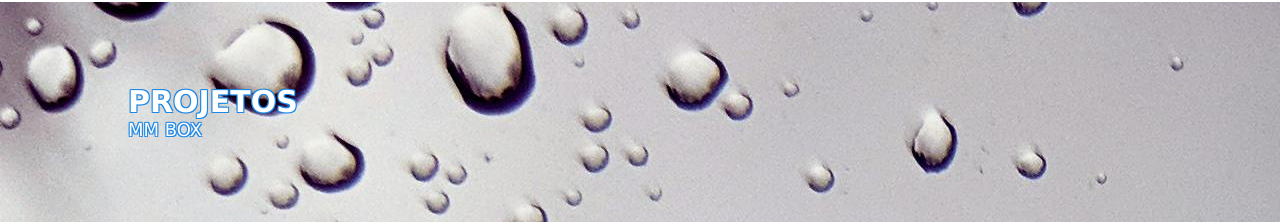
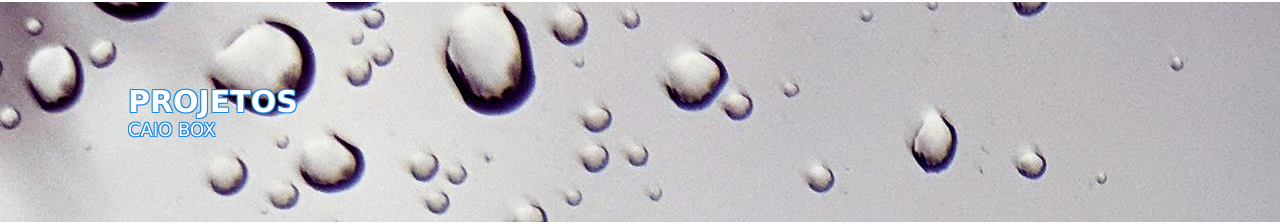
Before and after one commit to DevJuniorBruno/Vidracaria, a React (Create React App) app: page /banhoetosa in a window 1280 px wide. Shown: the part 78-302 px from the top of the page. Built offline with nearby package versions, Linux system fonts and the light colour scheme.

Commit message:
Insert new Title

```diff
--- a/public/index.html
+++ b/public/index.html
@@ -1,5 +1,5 @@
 <!DOCTYPE html>
-<html lang="en">
+<html lang="pt-br">
   <head>
     <meta charset="utf-8" />
     <link rel="icon" href="%PUBLIC_URL%/favicon.ico" />
@@ -24,7 +24,7 @@
       work correctly both with client-side routing and a non-root public URL.
       Learn how to configure a non-root public URL by running `npm run build`.
     -->
-    <title>MM BOX</title>
+    <title>CAIO BOX</title>
   </head>
   <body>
     <noscript>You need to enable JavaScript to run this app.</noscript>
--- a/src/pages/Banho e Tosa/index.js
+++ b/src/pages/Banho e Tosa/index.js
@@ -16,7 +16,7 @@ function BanhoeTosa() {
 
       <div className="projetos_container">
            <h1>PROJETOS </h1>
-           <p>MM BOX</p>
+           <p>CAIO BOX</p>
         </div>
 
          <div  className='infos_projetos'>
--- a/src/pages/Farmácia e Medicamentos/index.js
+++ b/src/pages/Farmácia e Medicamentos/index.js
@@ -9,7 +9,7 @@ function Servicos() {
         <header className='servicos'>
             <div className='projetos_container'>
                     <h1>SERVIÇOS</h1>
-                    <p>MM BOX</p>
+                    <p>CAIO BOX</p>
             </div>
                 <div className='container_infos_servicos'>
                     <div  className='infos_servicos'>
--- a/src/pages/Home/index.js
+++ b/src/pages/Home/index.js
@@ -12,7 +12,7 @@ function Home() {
                 <section className='module parallax parallax-1'>
                     <div className='container-h1'>
                         <span className='h1-home'>
-                            <span id='mm' >MM</span> BOX
+                            <span id='mm' >CAIO</span> BOX
                         </span>
                     </div>
 
```
